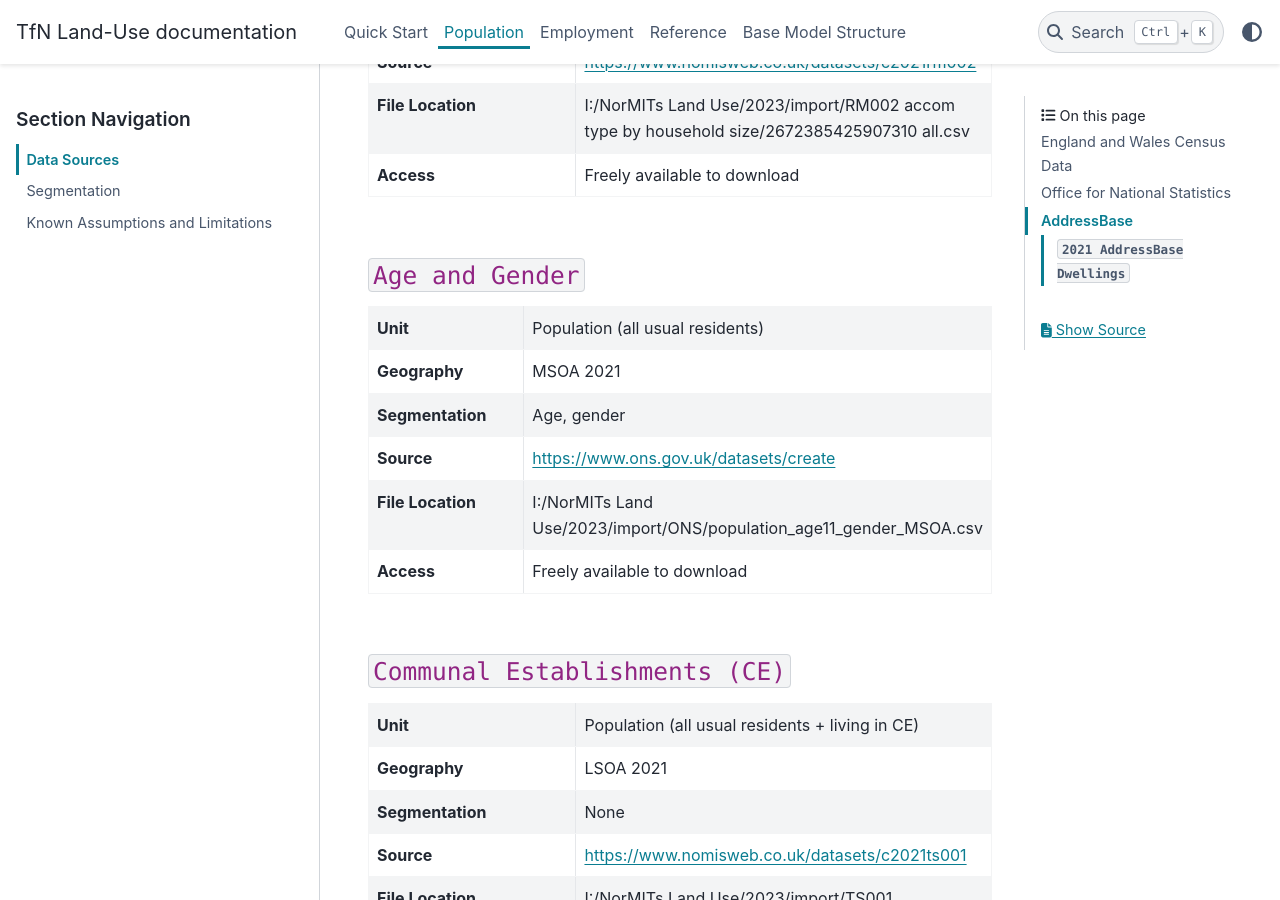
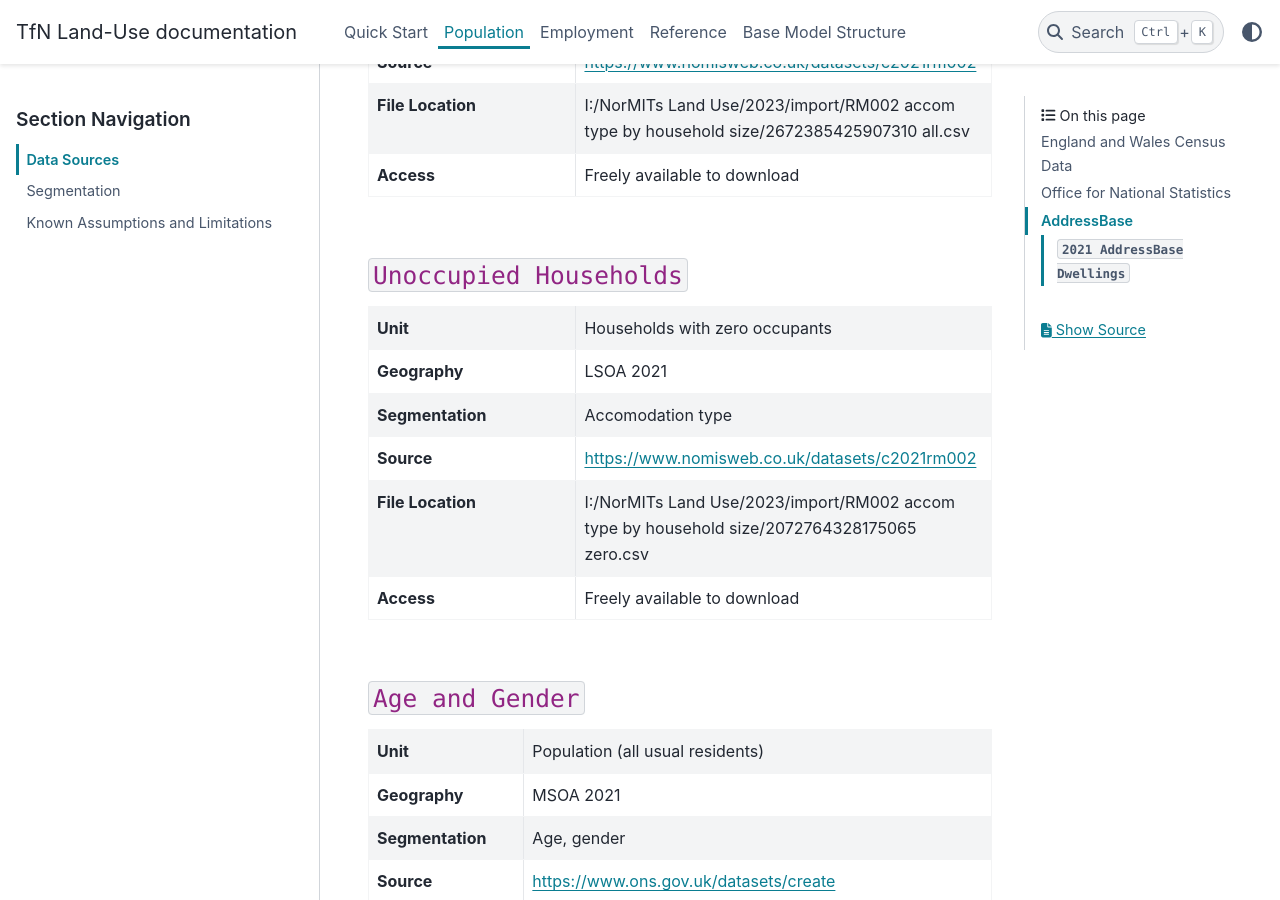
Before and after one commit to asongtoruin/Land-Use, a Sphinx documentation site: the page built from docs/population/data_sources.rst, in a window 1280 px wide and 900 px high, scrolled down 2495 px. Built offline with Sphinx 7.4.7 and the PyData theme 0.15.4, drawn with Linux system fonts in a browser that asks for light colours.

Commit message:
Added unoccupied households dataset to docs

```diff
--- a/docs/population/data_sources.rst
+++ b/docs/population/data_sources.rst
@@ -117,6 +117,27 @@ England and Wales Census Data
      - https://www.nomisweb.co.uk/datasets/c2021rm002
    * - File Location
      - I:/NorMITs Land Use/2023/import/RM002 accom type by household size/2672385425907310 all.csv
+   * - Access
+     - Freely available to download
+
+``Unoccupied Households``
+-----------------------
+
+.. list-table::
+   :header-rows: 0
+   :widths: 1 2
+   :stub-columns: 1
+
+   * - Unit
+     - Households with zero occupants
+   * - Geography
+     - LSOA 2021
+   * - Segmentation
+     - Accomodation type
+   * - Source
+     - https://www.nomisweb.co.uk/datasets/c2021rm002
+   * - File Location
+     - I:/NorMITs Land Use/2023/import/RM002 accom type by household size/2072764328175065 zero.csv
    * - Access
      - Freely available to download
 
```
